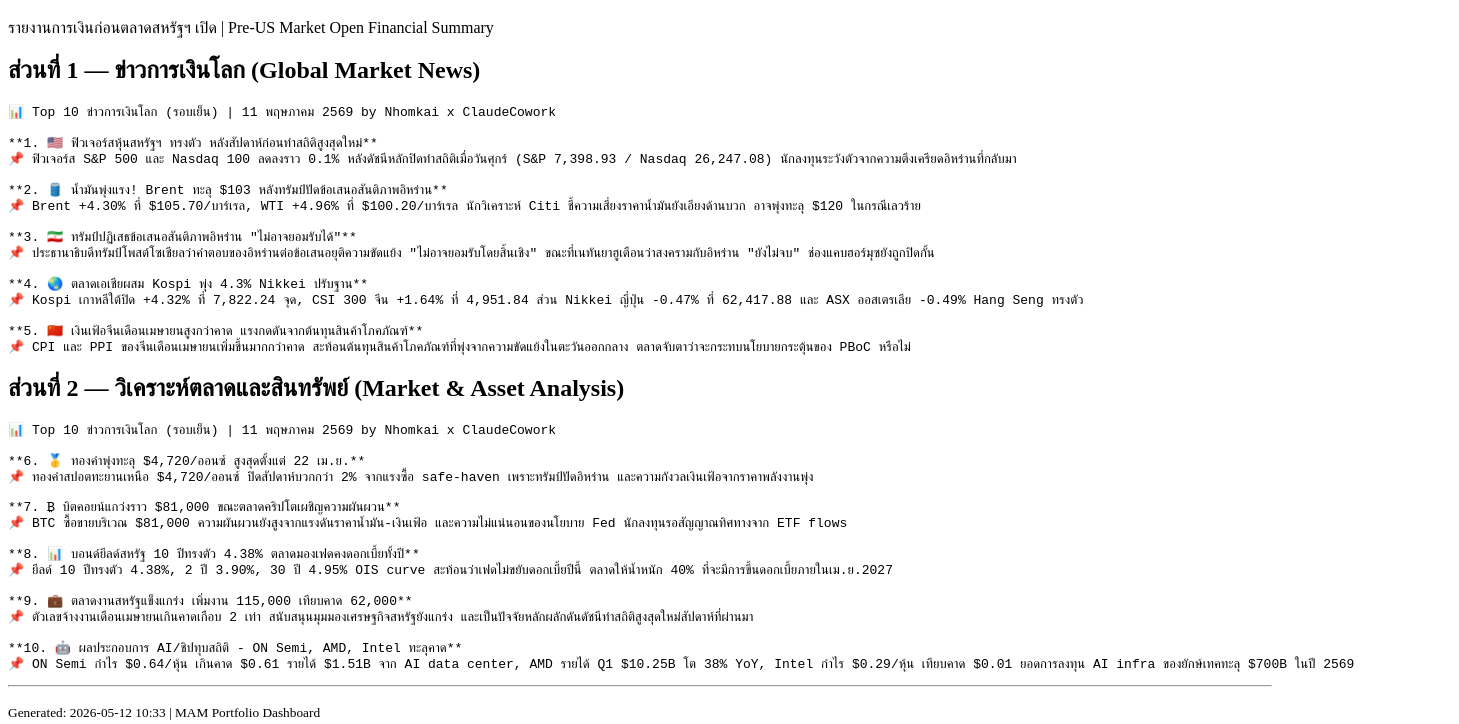
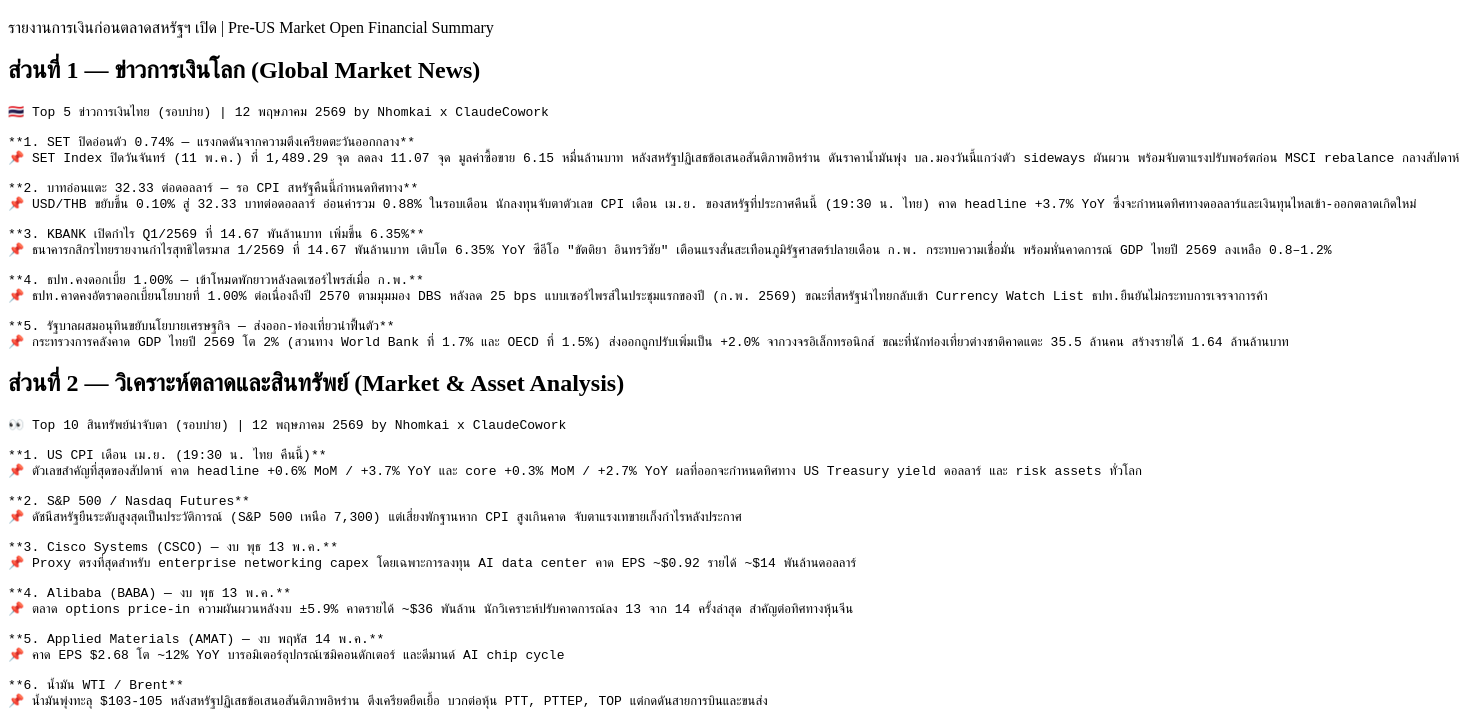
Before and after one commit to chaichatp/mam-news-audio, a plain HTML site: page brief.html in a window 1280 px wide. Shown: the part 61-785 px from the top of the page, 1459 px wide, since content can reach past the window. Drawn offline with Linux system fonts and the light colour scheme.

Commit message:
Update brief 2026-05-12

```diff
--- a/brief.html
+++ b/brief.html
@@ -8,44 +8,59 @@
 <p>รายงานการเงินก่อนตลาดสหรัฐฯ เปิด | Pre-US Market Open Financial Summary</p>
 
 <h2>ส่วนที่ 1 — ข่าวการเงินโลก (Global Market News)</h2>
-<pre>📊 Top 10 ข่าวการเงินโลก (รอบเย็น) | 11 พฤษภาคม 2569 by Nhomkai x ClaudeCowork
+<pre>🇹🇭 Top 5 ข่าวการเงินไทย (รอบบ่าย) | 12 พฤษภาคม 2569 by Nhomkai x ClaudeCowork
 
-**1. 🇺🇸 ฟิวเจอร์สหุ้นสหรัฐฯ ทรงตัว หลังสัปดาห์ก่อนทำสถิติสูงสุดใหม่**
-📌 ฟิวเจอร์ส S&amp;P 500 และ Nasdaq 100 ลดลงราว 0.1% หลังดัชนีหลักปิดทำสถิติเมื่อวันศุกร์ (S&amp;P 7,398.93 / Nasdaq 26,247.08) นักลงทุนระวังตัวจากความตึงเครียดอิหร่านที่กลับมา
+**1. SET ปิดอ่อนตัว 0.74% — แรงกดดันจากความตึงเครียดตะวันออกกลาง**
+📌 SET Index ปิดวันจันทร์ (11 พ.ค.) ที่ 1,489.29 จุด ลดลง 11.07 จุด มูลค่าซื้อขาย 6.15 หมื่นล้านบาท หลังสหรัฐปฏิเสธข้อเสนอสันติภาพอิหร่าน ดันราคาน้ำมันพุ่ง บล.มองวันนี้แกว่งตัว sideways ผันผวน พร้อมจับตาแรงปรับพอร์ตก่อน MSCI rebalance กลางสัปดาห์
 
-**2. 🛢️ น้ำมันพุ่งแรง! Brent ทะลุ $103 หลังทรัมป์ปัดข้อเสนอสันติภาพอิหร่าน**
-📌 Brent +4.30% ที่ $105.70/บาร์เรล, WTI +4.96% ที่ $100.20/บาร์เรล นักวิเคราะห์ Citi ชี้ความเสี่ยงราคาน้ำมันยังเอียงด้านบวก อาจพุ่งทะลุ $120 ในกรณีเลวร้าย
+**2. บาทอ่อนแตะ 32.33 ต่อดอลลาร์ — รอ CPI สหรัฐคืนนี้กำหนดทิศทาง**
+📌 USD/THB ขยับขึ้น 0.10% สู่ 32.33 บาทต่อดอลลาร์ อ่อนค่ารวม 0.88% ในรอบเดือน นักลงทุนจับตาตัวเลข CPI เดือน เม.ย. ของสหรัฐที่ประกาศคืนนี้ (19:30 น. ไทย) คาด headline +3.7% YoY ซึ่งจะกำหนดทิศทางดอลลาร์และเงินทุนไหลเข้า-ออกตลาดเกิดใหม่
 
-**3. 🇮🇷 ทรัมป์ปฏิเสธข้อเสนอสันติภาพอิหร่าน "ไม่อาจยอมรับได้"**
-📌 ประธานาธิบดีทรัมป์โพสต์โซเชียลว่าคำตอบของอิหร่านต่อข้อเสนอยุติความขัดแย้ง "ไม่อาจยอมรับโดยสิ้นเชิง" ขณะที่เนทันยาฮูเตือนว่าสงครามกับอิหร่าน "ยังไม่จบ" ช่องแคบฮอร์มุซยังถูกปิดกั้น
+**3. KBANK เปิดกำไร Q1/2569 ที่ 14.67 พันล้านบาท เพิ่มขึ้น 6.35%**
+📌 ธนาคารกสิกรไทยรายงานกำไรสุทธิไตรมาส 1/2569 ที่ 14.67 พันล้านบาท เติบโต 6.35% YoY ซีอีโอ "ขัตติยา อินทรวิชัย" เตือนแรงสั่นสะเทือนภูมิรัฐศาสตร์ปลายเดือน ก.พ. กระทบความเชื่อมั่น พร้อมหั่นคาดการณ์ GDP ไทยปี 2569 ลงเหลือ 0.8–1.2%
 
-**4. 🌏 ตลาดเอเชียผสม Kospi พุ่ง 4.3% Nikkei ปรับฐาน**
-📌 Kospi เกาหลีใต้ปิด +4.32% ที่ 7,822.24 จุด, CSI 300 จีน +1.64% ที่ 4,951.84 ส่วน Nikkei ญี่ปุ่น -0.47% ที่ 62,417.88 และ ASX ออสเตรเลีย -0.49% Hang Seng ทรงตัว
+**4. ธปท.คงดอกเบี้ย 1.00% — เข้าโหมดพักยาวหลังลดเซอร์ไพรส์เมื่อ ก.พ.**
+📌 ธปท.คาดคงอัตราดอกเบี้ยนโยบายที่ 1.00% ต่อเนื่องถึงปี 2570 ตามมุมมอง DBS หลังลด 25 bps แบบเซอร์ไพรส์ในประชุมแรกของปี (ก.พ. 2569) ขณะที่สหรัฐนำไทยกลับเข้า Currency Watch List ธปท.ยืนยันไม่กระทบการเจรจาการค้า
 
-**5. 🇨🇳 เงินเฟ้อจีนเดือนเมษายนสูงกว่าคาด แรงกดดันจากต้นทุนสินค้าโภคภัณฑ์**
-📌 CPI และ PPI ของจีนเดือนเมษายนเพิ่มขึ้นมากกว่าคาด สะท้อนต้นทุนสินค้าโภคภัณฑ์ที่พุ่งจากความขัดแย้งในตะวันออกกลาง ตลาดจับตาว่าจะกระทบนโยบายกระตุ้นของ PBoC หรือไม่
+**5. รัฐบาลผสมอนุทินขยับนโยบายเศรษฐกิจ — ส่งออก-ท่องเที่ยวนำฟื้นตัว**
+📌 กระทรวงการคลังคาด GDP ไทยปี 2569 โต 2% (สวนทาง World Bank ที่ 1.7% และ OECD ที่ 1.5%) ส่งออกถูกปรับเพิ่มเป็น +2.0% จากวงจรอิเล็กทรอนิกส์ ขณะที่นักท่องเที่ยวต่างชาติคาดแตะ 35.5 ล้านคน สร้างรายได้ 1.64 ล้านล้านบาท
 </pre>
 
 <h2>ส่วนที่ 2 — วิเคราะห์ตลาดและสินทรัพย์ (Market & Asset Analysis)</h2>
-<pre>📊 Top 10 ข่าวการเงินโลก (รอบเย็น) | 11 พฤษภาคม 2569 by Nhomkai x ClaudeCowork
+<pre>👀 Top 10 สินทรัพย์น่าจับตา (รอบบ่าย) | 12 พฤษภาคม 2569 by Nhomkai x ClaudeCowork
 
-**6. 🥇 ทองคำพุ่งทะลุ $4,720/ออนซ์ สูงสุดตั้งแต่ 22 เม.ย.**
-📌 ทองคำสปอตทะยานเหนือ $4,720/ออนซ์ ปิดสัปดาห์บวกกว่า 2% จากแรงซื้อ safe-haven เพราะทรัมป์ปัดอิหร่าน และความกังวลเงินเฟ้อจากราคาพลังงานพุ่ง
+**1. US CPI เดือน เม.ย. (19:30 น. ไทย คืนนี้)**
+📌 ตัวเลขสำคัญที่สุดของสัปดาห์ คาด headline +0.6% MoM / +3.7% YoY และ core +0.3% MoM / +2.7% YoY ผลที่ออกจะกำหนดทิศทาง US Treasury yield ดอลลาร์ และ risk assets ทั่วโลก
 
-**7. ₿ บิตคอยน์แกว่งราว $81,000 ขณะตลาดคริปโตเผชิญความผันผวน**
-📌 BTC ซื้อขายบริเวณ $81,000 ความผันผวนยังสูงจากแรงดันราคาน้ำมัน-เงินเฟ้อ และความไม่แน่นอนของนโยบาย Fed นักลงทุนรอสัญญาณทิศทางจาก ETF flows
+**2. S&amp;P 500 / Nasdaq Futures**
+📌 ดัชนีสหรัฐยืนระดับสูงสุดเป็นประวัติการณ์ (S&amp;P 500 เหนือ 7,300) แต่เสี่ยงพักฐานหาก CPI สูงเกินคาด จับตาแรงเทขายเก็งกำไรหลังประกาศ
 
-**8. 📊 บอนด์ยีลด์สหรัฐ 10 ปีทรงตัว 4.38% ตลาดมองเฟดคงดอกเบี้ยทั้งปี**
-📌 ยีลด์ 10 ปีทรงตัว 4.38%, 2 ปี 3.90%, 30 ปี 4.95% OIS curve สะท้อนว่าเฟดไม่ขยับดอกเบี้ยปีนี้ ตลาดให้น้ำหนัก 40% ที่จะมีการขึ้นดอกเบี้ยภายในเม.ย.2027
+**3. Cisco Systems (CSCO) — งบ พุธ 13 พ.ค.**
+📌 Proxy ตรงที่สุดสำหรับ enterprise networking capex โดยเฉพาะการลงทุน AI data center คาด EPS ~$0.92 รายได้ ~$14 พันล้านดอลลาร์
 
-**9. 💼 ตลาดงานสหรัฐแข็งแกร่ง เพิ่มงาน 115,000 เทียบคาด 62,000**
-📌 ตัวเลขจ้างงานเดือนเมษายนเกินคาดเกือบ 2 เท่า สนับสนุนมุมมองเศรษฐกิจสหรัฐยังแกร่ง และเป็นปัจจัยหลักผลักดันดัชนีทำสถิติสูงสุดใหม่สัปดาห์ที่ผ่านมา
+**4. Alibaba (BABA) — งบ พุธ 13 พ.ค.**
+📌 ตลาด options price-in ความผันผวนหลังงบ ±5.9% คาดรายได้ ~$36 พันล้าน นักวิเคราะห์ปรับคาดการณ์ลง 13 จาก 14 ครั้งล่าสุด สำคัญต่อทิศทางหุ้นจีน
 
-**10. 🤖 ผลประกอบการ AI/ชิปทุบสถิติ - ON Semi, AMD, Intel ทะลุคาด**
-📌 ON Semi กำไร $0.64/หุ้น เกินคาด $0.61 รายได้ $1.51B จาก AI data center, AMD รายได้ Q1 $10.25B โต 38% YoY, Intel กำไร $0.29/หุ้น เทียบคาด $0.01 ยอดการลงทุน AI infra ของยักษ์เทคทะลุ $700B ในปี 2569
+**5. Applied Materials (AMAT) — งบ พฤหัส 14 พ.ค.**
+📌 คาด EPS $2.68 โต ~12% YoY บารอมิเตอร์อุปกรณ์เซมิคอนดักเตอร์ และดีมานด์ AI chip cycle
+
+**6. น้ำมัน WTI / Brent**
+📌 น้ำมันพุ่งทะลุ $103-105 หลังสหรัฐปฏิเสธข้อเสนอสันติภาพอิหร่าน ตึงเครียดยืดเยื้อ บวกต่อหุ้น PTT, PTTEP, TOP แต่กดดันสายการบินและขนส่ง
+
+**7. ทองคำ Spot Gold**
+📌 ซื้อขายแถว $4,770/ออนซ์ คาดเพิ่มอีก 2% ใน 7 วัน หาก CPI สหรัฐออกร้อนแรงและตึงเครียดตะวันออกกลางยืดเยื้อ ทองพร้อมทดสอบ $4,800
+
+**8. Bitcoin (BTC)**
+📌 ราคาผันผวนสูงในช่วง $82k–$118k ตามความเสี่ยงภูมิรัฐศาสตร์และมุมมอง Fed cut รอ CPI กำหนดทิศทาง crypto ระยะสั้น
+
+**9. MSCI Index Rebalance (กลางสัปดาห์นี้)**
+📌 การปรับน้ำหนัก MSCI กลางสัปดาห์อาจสร้างแรง flow เข้า-ออกหุ้นไทยขนาดใหญ่ จับตาแรงซื้อ/ขายช่วงปิดตลาดสำหรับหุ้น SET50
+
+**10. USD/THB และ Asia FX**
+📌 บาทแตะ 32.33 ต่อดอลลาร์ ใกล้กรอบบนปีนี้ที่ 32.97 หากดอลลาร์แข็งหลัง CPI บาทอาจอ่อนทดสอบ 32.50 กระทบกระแสเงินทุนต่างชาติในตลาด SET
 </pre>
 
 <hr>
-<p><small>Generated: 2026-05-12 10:33 | MAM Portfolio Dashboard</small></p>
+<p><small>Generated: 2026-05-12 20:10 | MAM Portfolio Dashboard</small></p>
 </body>
 </html>
```
